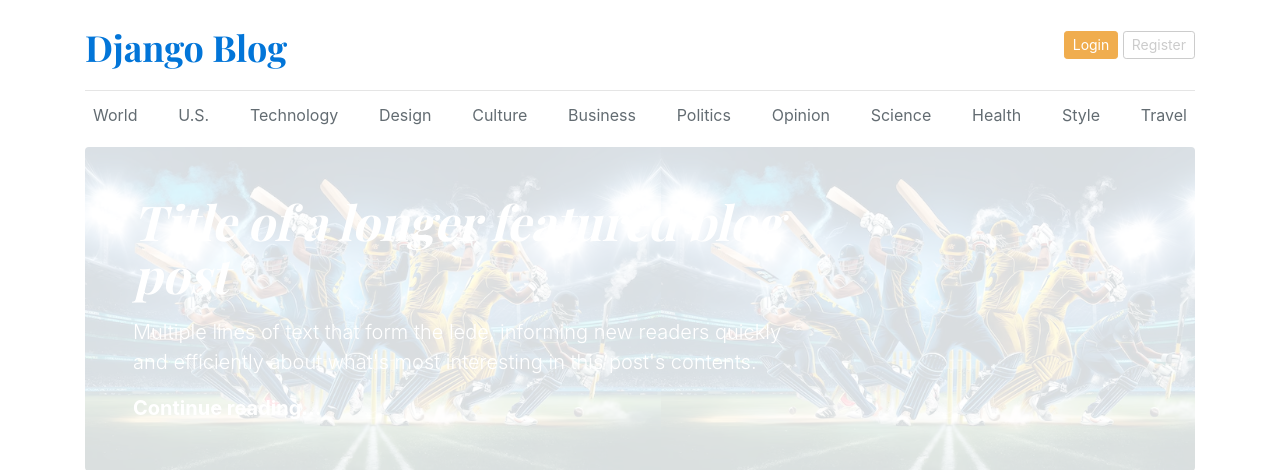
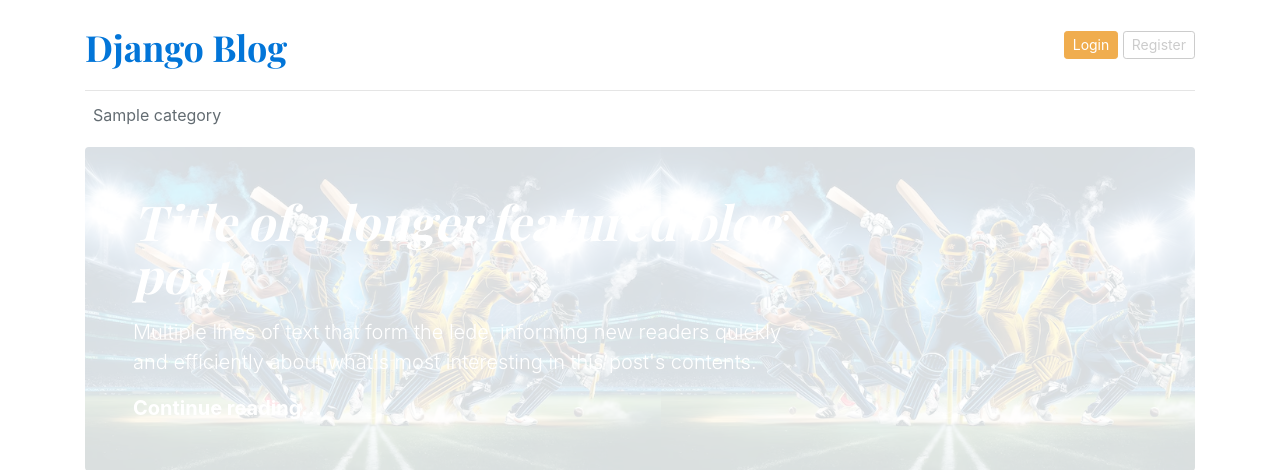
Before and after one commit to krishna-dev27/django-blog, a Django app: page / in a window 1280 px wide. Shown: the top 470 px of the page. Run offline with Django 5.2, Linux system fonts and the light colour scheme; tables that the repository leaves empty hold one stand-in row (values such as "Sample post").

Commit message:
html page updated

```diff
--- a/blog_main/views.py
+++ b/blog_main/views.py
@@ -1,5 +1,10 @@
 from django.http import HttpResponse
 from django.shortcuts import render
+from blogs.models import *
 
 def home(request):
-    return render(request,'home.html')
+    categories = Category.objects.all()
+    d={
+        'categories':categories
+    }
+    return render(request,'home.html',d)
--- a/templates/home.html
+++ b/templates/home.html
@@ -27,18 +27,10 @@
 
       <div class="nav-scroller py-1 mb-2">
         <nav class="nav d-flex justify-content-between">
-          <a class="p-2 text-muted" href="#">World</a>
-          <a class="p-2 text-muted" href="#">U.S.</a>
-          <a class="p-2 text-muted" href="#">Technology</a>
-          <a class="p-2 text-muted" href="#">Design</a>
-          <a class="p-2 text-muted" href="#">Culture</a>
-          <a class="p-2 text-muted" href="#">Business</a>
-          <a class="p-2 text-muted" href="#">Politics</a>
-          <a class="p-2 text-muted" href="#">Opinion</a>
-          <a class="p-2 text-muted" href="#">Science</a>
-          <a class="p-2 text-muted" href="#">Health</a>
-          <a class="p-2 text-muted" href="#">Style</a>
-          <a class="p-2 text-muted" href="#">Travel</a>
+          {% for c in categories %}
+          <a class="p-2 text-muted" href="#">{{c.category_name}}  </a>
+          {% endfor %}
+
         </nav>
       </div>
 
```
